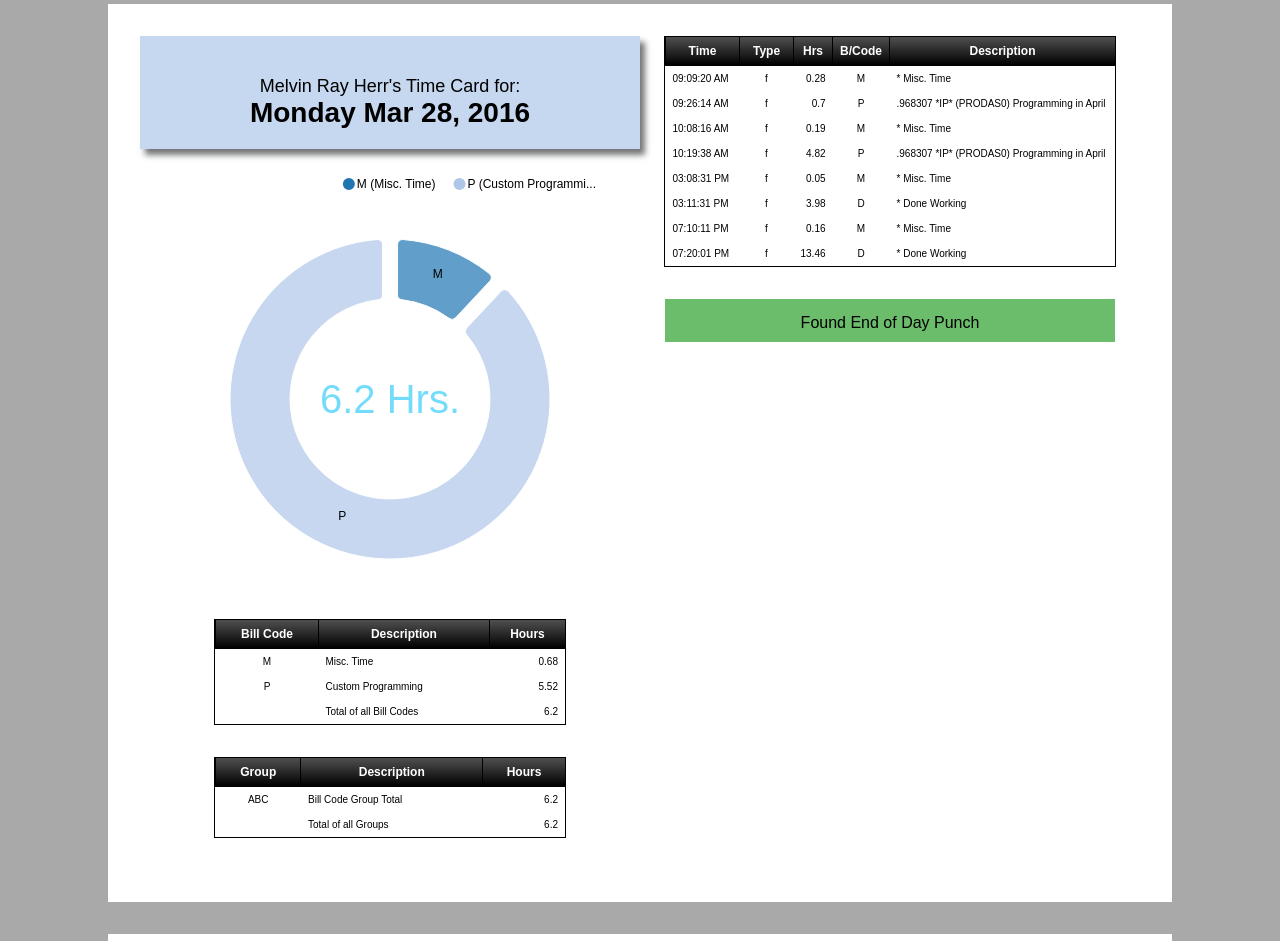
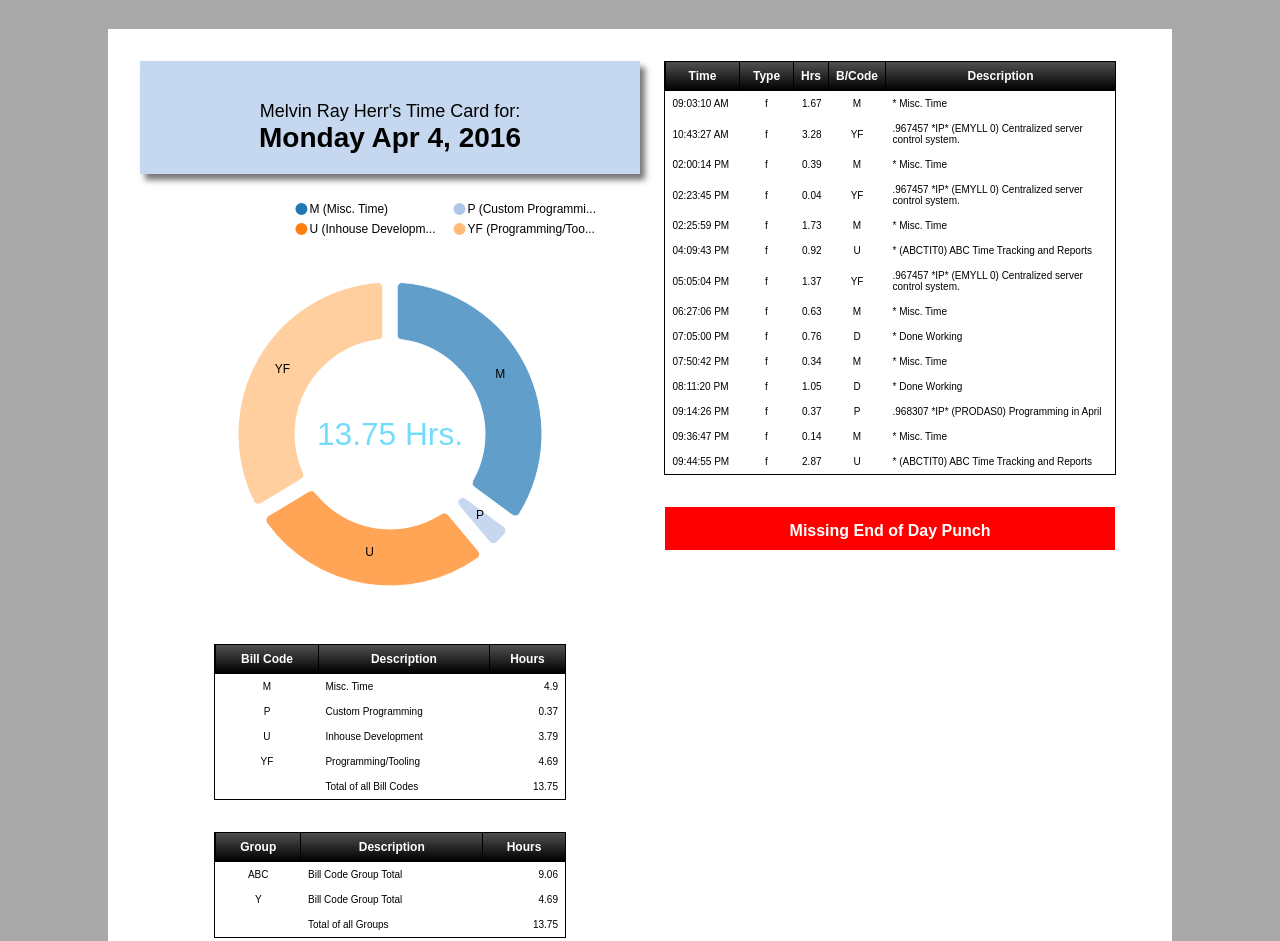
Before and after one commit to StillLearnin/stand-alone-html-report, a plain HTML site: page Melvin Ray Herr's Time Log for 04-04-2016 to 04-09-2016.html in a window 1280 px wide. Shown: the part 1220-2161 px from the top of the page. Drawn offline with Linux system fonts and the light colour scheme.

Commit message:
updated data for new week.

```diff
--- a/Melvin Ray Herr's Time Log for 03-28-2016 to 04-01-2016.html
+++ b/Melvin Ray Herr's Time Log for 04-04-2016 to 04-09-2016.html
@@ -3,200 +3,204 @@
 <head>    <script>var days = [
 {
     employee: "Melvin Ray Herr",
-    day: "2016-3-28",
+    day: "2016-4-4",
     clockPunches: [
-        { time: "09:09:20 AM", type: "f", hours: 0.28, billCode: "M", description: "* Misc. Time" },
-        { time: "09:26:14 AM", type: "f", hours: 0.70, billCode: "P", description: ".968307 *IP* (PRODAS0) Programming in April" },
-        { time: "10:08:16 AM", type: "f", hours: 0.19, billCode: "M", description: "* Misc. Time" },
-        { time: "10:19:38 AM", type: "f", hours: 4.82, billCode: "P", description: ".968307 *IP* (PRODAS0) Programming in April" },
-        { time: "03:08:31 PM", type: "f", hours: 0.05, billCode: "M", description: "* Misc. Time" },
-        { time: "03:11:31 PM", type: "f", hours: 3.98, billCode: "D", description: "* Done Working" },
-        { time: "07:10:11 PM", type: "f", hours: 0.16, billCode: "M", description: "* Misc. Time" },
-        { time: "07:20:01 PM", type: "f", hours: 13.46, billCode: "D", description: "* Done Working" }
+        { time: "09:03:10 AM", type: "f", hours: 1.67, billCode: "M", description: "* Misc. Time" },
+        { time: "10:43:27 AM", type: "f", hours: 3.28, billCode: "YF", description: ".967457 *IP* (EMYLL 0) Centralized server control system." },
+        { time: "02:00:14 PM", type: "f", hours: 0.39, billCode: "M", description: "* Misc. Time" },
+        { time: "02:23:45 PM", type: "f", hours: 0.04, billCode: "YF", description: ".967457 *IP* (EMYLL 0) Centralized server control system." },
+        { time: "02:25:59 PM", type: "f", hours: 1.73, billCode: "M", description: "* Misc. Time" },
+        { time: "04:09:43 PM", type: "f", hours: 0.92, billCode: "U", description: "* (ABCTIT0) ABC Time Tracking and Reports" },
+        { time: "05:05:04 PM", type: "f", hours: 1.37, billCode: "YF", description: ".967457 *IP* (EMYLL 0) Centralized server control system." },
+        { time: "06:27:06 PM", type: "f", hours: 0.63, billCode: "M", description: "* Misc. Time" },
+        { time: "07:05:00 PM", type: "f", hours: 0.76, billCode: "D", description: "* Done Working" },
+        { time: "07:50:42 PM", type: "f", hours: 0.34, billCode: "M", description: "* Misc. Time" },
+        { time: "08:11:20 PM", type: "f", hours: 1.05, billCode: "D", description: "* Done Working" },
+        { time: "09:14:26 PM", type: "f", hours: 0.37, billCode: "P", description: ".968307 *IP* (PRODAS0) Programming in April" },
+        { time: "09:36:47 PM", type: "f", hours: 0.14, billCode: "M", description: "* Misc. Time" },
+        { time: "09:44:55 PM", type: "f", hours: 2.87, billCode: "U", description: "* (ABCTIT0) ABC Time Tracking and Reports" }
     ],
+    missingEndOfDayPunch: true,
     billCodeTotals: {
         byBillCode: {
             details: [
-                { key: "M", description: "Misc. Time", hours: 0.68 },
-                { key: "P", description: "Custom Programming", hours: 5.52 }
+                { key: "M", description: "Misc. Time", hours: 4.90 },
+                { key: "P", description: "Custom Programming", hours: 0.37 },
+                { key: "U", description: "Inhouse Development", hours: 3.79 },
+                { key: "YF", description: "Programming/Tooling", hours: 4.69 }
             ],
-            total: 6.20
+            total: 13.75
         },
         byGroup: {
             details: [
-                { key: "ABC", description: "Bill Code Group Total", hours: 6.20 }
+                { key: "ABC", description: "Bill Code Group Total", hours: 9.06 },
+                { key: "Y", description: "Bill Code Group Total", hours: 4.69 }
             ],
-            total: 6.20
+            total: 13.75
         }
     }
 }
 ,
 {
     employee: "Melvin Ray Herr",
-    day: "2016-3-29",
+    day: "2016-4-5",
     clockPunches: [
-        { time: "08:47:44 AM", type: "f", hours: 0.83, billCode: "M", description: "* Misc. Time" },
-        { time: "08:57:13 AM", type: "p", hours: 1.58, billCode: "P", description: ".968245 *IP* (ZEIEQ 0) " },
-        { time: "11:06:43 AM", type: "p", hours: 0.48, billCode: "G", description: "* (AW) Anthony Witmer" },
-        { time: "11:40:53 AM", type: "f", hours: 0.73, billCode: "V", description: "* (.DV342000) Credit Card Fixes" },
-        { time: "12:24:41 PM", type: "f", hours: 0.80, billCode: "F", description: "* Food/Fellowship" },
-        { time: "01:12:51 PM", type: "f", hours: 0.69, billCode: "V", description: "* (.DV342000) Credit Card Fixes" },
-        { time: "01:54:25 PM", type: "f", hours: 0.40, billCode: "M", description: "* Misc. Time" },
-        { time: "02:18:38 PM", type: "f", hours: 1.95, billCode: "U", description: ".967140 *IP* (ABC) Upgrade to Version 15" },
-        { time: "04:06:58 PM", type: "p", hours: 0.04, billCode: "G", description: "* (AW) Anthony Witmer" },
-        { time: "04:09:47 PM", type: "p", hours: 0.02, billCode: "G", description: "* (AW) Anthony Witmer" },
-        { time: "04:19:08 PM", type: "f", hours: 0.30, billCode: "V", description: "* (.DV610000) Utilities / Input Fixes" },
-        { time: "04:37:22 PM", type: "f", hours: 1.17, billCode: "D", description: "* Done Working" },
-        { time: "05:47:40 PM", type: "f", hours: 0.32, billCode: "V", description: "* (.DV610000) Utilities / Input Fixes" },
-        { time: "06:06:41 PM", type: "f", hours: 0.31, billCode: "U", description: ".967140 *IP* (ABC) Upgrade to Version 15" },
-        { time: "06:25:07 PM", type: "f", hours: 2.24, billCode: "D", description: "* Done Working" },
-        { time: "08:39:45 PM", type: "f", hours: 0.53, billCode: "U", description: ".967140 *IP* (ABC) Upgrade to Version 15" },
-        { time: "09:11:24 PM", type: "f", hours: 0.26, billCode: "D", description: "* Done Working" },
-        { time: "09:26:58 PM", type: "f", hours: 1.39, billCode: "M", description: "* Misc. Time" },
-        { time: "10:50:04 PM", type: "f", hours: 0.20, billCode: "P", description: ".968307 *IP* (PRODAS0) Programming in April" },
-        { time: "11:01:46 PM", type: "f", hours: 0.24, billCode: "M", description: "* Misc. Time" },
-        { time: "11:15:58 PM", type: "f", hours: 0.65, billCode: "V", description: "* (.DV130000) Inventory Reports Fixes" },
-        { time: "11:55:00 PM", type: "f", hours: 0.84, billCode: "M", description: "* Misc. Time" }
+        { time: "00:37:13 AM", type: "f", hours: 0.14, billCode: "M", description: "* Misc. Time" },
+        { time: "00:45:30 AM", type: "f", hours: 8.11, billCode: "D", description: "* Done Working" },
+        { time: "08:52:12 AM", type: "f", hours: 0.48, billCode: "M", description: "* Misc. Time" },
+        { time: "09:16:25 AM", type: "p", hours: 0.11, billCode: "G", description: "* (KR) Karen Rissler" },
+        { time: "09:27:19 AM", type: "f", hours: 0.21, billCode: "U", description: "* (ABCTIT0) ABC Time Tracking and Reports" },
+        { time: "09:39:54 AM", type: "f", hours: 1.66, billCode: "M", description: "* Misc. Time" },
+        { time: "10:34:15 AM", type: "p", hours: 0.67, billCode: "G", description: "* (AW) Anthony Witmer" },
+        { time: "12:00:00 PM", type: "f", hours: 2.49, billCode: "G", description: "(KREROM0) ROBERT M KREIDER- Help Bob with his programming environments.       " },
+        { time: "01:22:11 PM", type: "p", hours: 0.01, billCode: "M", description: "* Misc. Time" },
+        { time: "02:30:00 PM", type: "f", hours: 0.51, billCode: "M", description: "* Misc. Time" },
+        { time: "03:00:18 PM", type: "f", hours: 2.51, billCode: "D", description: "* Done Working" },
+        { time: "05:30:57 PM", type: "f", hours: 0.70, billCode: "M", description: "* Misc. Time" },
+        { time: "06:12:36 PM", type: "f", hours: 0.11, billCode: "V", description: "* (.DV342000) Credit Card Fixes" },
+        { time: "06:19:21 PM", type: "f", hours: 0.08, billCode: "M", description: "* Misc. Time" },
+        { time: "06:24:10 PM", type: "f", hours: 0.28, billCode: "V", description: "* (.DV342008) MW Genius Interface" },
+        { time: "06:41:10 PM", type: "f", hours: 0.98, billCode: "D", description: "* Done Working" },
+        { time: "07:40:05 PM", type: "f", hours: 0.57, billCode: "M", description: "* Misc. Time" },
+        { time: "08:14:19 PM", type: "f", hours: 0.98, billCode: "V", description: "* (.DV342008) MW Genius Interface" },
+        { time: "09:13:00 PM", type: "f", hours: 1.02, billCode: "V", description: "* (.DV040000) Global Add-ons" },
+        { time: "10:13:55 PM", type: "f", hours: 1.00, billCode: "V", description: "* (.DV000001) Program Merge" },
+        { time: "11:13:47 PM", type: "f", hours: 0.58, billCode: "M", description: "* Misc. Time" },
+        { time: "11:48:18 PM", type: "f", hours: 7.43, billCode: "D", description: "* Done Working" }
     ],
-    missingEndOfDayPunch: true,
     billCodeTotals: {
         byBillCode: {
             details: [
-                { key: "F", description: "Food/Fellowship", hours: 0.80 },
-                { key: "G", description: "Give/Get Co-Worker Help", hours: 0.54 },
-                { key: "M", description: "Misc. Time", hours: 3.70 },
-                { key: "P", description: "Custom Programming", hours: 1.78 },
-                { key: "U", description: "Inhouse Development", hours: 2.79 },
-                { key: "V", description: "Development Time", hours: 2.69 }
+                { key: "G", description: "Give/Get Co-Worker Help", hours: 3.27 },
+                { key: "M", description: "Misc. Time", hours: 4.73 },
+                { key: "U", description: "Inhouse Development", hours: 0.21 },
+                { key: "V", description: "Development Time", hours: 3.39 }
             ],
-            total: 12.30
+            total: 11.60
         },
         byGroup: {
             details: [
-                { key: "ABC", description: "Bill Code Group Total", hours: 12.30 }
+                { key: "ABC", description: "Bill Code Group Total", hours: 11.60 }
             ],
-            total: 12.30
+            total: 11.60
         }
     }
 }
 ,
 {
     employee: "Melvin Ray Herr",
-    day: "2016-3-30",
+    day: "2016-4-6",
     clockPunches: [
-        { time: "00:45:15 AM", type: "f", hours: 9.18, billCode: "D", description: "* Done Working" },
-        { time: "09:55:49 AM", type: "f", hours: 0.13, billCode: "M", description: "* Misc. Time" },
-        { time: "10:03:47 AM", type: "f", hours: 0.07, billCode: "V", description: "* (.DV010000) Global Input" },
-        { time: "10:07:58 AM", type: "f", hours: 1.93, billCode: "P", description: ".968307 *IP* (PRODAS0) Programming in April" },
-        { time: "12:03:27 PM", type: "f", hours: 0.26, billCode: "M", description: "* Misc. Time" },
-        { time: "12:19:07 PM", type: "f", hours: 0.28, billCode: "P", description: ".968307 *IP* (PRODAS0) Programming in April" },
-        { time: "12:35:46 PM", type: "f", hours: 0.12, billCode: "V", description: "* (.DV724000) Client 4 Fixes" },
-        { time: "12:42:55 PM", type: "f", hours: 0.33, billCode: "D", description: "* Done Working" },
-        { time: "01:02:25 PM", type: "f", hours: 0.08, billCode: "M", description: "* Misc. Time" },
-        { time: "01:06:53 PM", type: "f", hours: 3.57, billCode: "P", description: ".968307 *IP* (PRODAS0) Programming in April" },
-        { time: "04:40:53 PM", type: "f", hours: 0.05, billCode: "M", description: "* Misc. Time" },
-        { time: "04:44:06 PM", type: "f", hours: 5.16, billCode: "D", description: "* Done Working" },
-        { time: "09:53:37 PM", type: "f", hours: 1.18, billCode: "M", description: "* Misc. Time" },
-        { time: "11:04:31 PM", type: "f", hours: 9.71, billCode: "D", description: "* Done Working" }
+        { time: "07:14:05 AM", type: "f", hours: 0.08, billCode: "M", description: "* Misc. Time" },
+        { time: "07:19:02 AM", type: "f", hours: 0.87, billCode: "D", description: "* Done Working" },
+        { time: "08:11:15 AM", type: "f", hours: 0.38, billCode: "M", description: "* Misc. Time" },
+        { time: "08:33:59 AM", type: "f", hours: 0.44, billCode: "D", description: "* Done Working" },
+        { time: "09:00:07 AM", type: "f", hours: 0.16, billCode: "M", description: "* Misc. Time" },
+        { time: "09:09:48 AM", type: "f", hours: 7.75, billCode: "P", description: ".968307 *IP* (PRODAS0) Programming in April" },
+        { time: "04:54:32 PM", type: "f", hours: 0.20, billCode: "V", description: "* (.DV040000) Global Add-ons" },
+        { time: "05:06:31 PM", type: "f", hours: 4.90, billCode: "D", description: "* Done Working" },
+        { time: "10:00:33 PM", type: "f", hours: 0.39, billCode: "M", description: "* Misc. Time" },
+        { time: "10:23:51 PM", type: "f", hours: 7.27, billCode: "D", description: "* Done Working" }
     ],
     billCodeTotals: {
         byBillCode: {
             details: [
-                { key: "M", description: "Misc. Time", hours: 1.70 },
-                { key: "P", description: "Custom Programming", hours: 5.78 },
-                { key: "V", description: "Development Time", hours: 0.19 }
+                { key: "M", description: "Misc. Time", hours: 1.01 },
+                { key: "P", description: "Custom Programming", hours: 7.75 },
+                { key: "V", description: "Development Time", hours: 0.20 }
             ],
-            total: 7.67
+            total: 8.96
         },
         byGroup: {
             details: [
-                { key: "ABC", description: "Bill Code Group Total", hours: 7.67 }
+                { key: "ABC", description: "Bill Code Group Total", hours: 8.96 }
             ],
-            total: 7.67
+            total: 8.96
         }
     }
 }
 ,
 {
     employee: "Melvin Ray Herr",
-    day: "2016-3-31",
+    day: "2016-4-7",
     clockPunches: [
-        { time: "08:47:10 AM", type: "f", hours: 1.90, billCode: "M", description: "* Misc. Time" },
-        { time: "08:59:01 AM", type: "p", hours: 0.00, billCode: "M", description: "* Misc. Time" },
-        { time: "09:09:43 AM", type: "p", hours: 0.13, billCode: "V", description: "* (.DV724000) Client 4 Fixes" },
-        { time: "10:49:16 AM", type: "f", hours: 0.47, billCode: "V", description: "* (.DV724000) Client 4 Fixes" },
-        { time: "10:59:38 AM", type: "p", hours: 0.72, billCode: "G", description: "* (AW) Anthony Witmer" },
-        { time: "12:00:25 PM", type: "f", hours: 0.24, billCode: "M", description: "* Misc. Time" },
-        { time: "12:14:41 PM", type: "f", hours: 0.33, billCode: "D", description: "* Done Working" },
-        { time: "12:34:39 PM", type: "f", hours: 0.43, billCode: "F", description: "* Food/Fellowship" },
-        { time: "01:00:18 PM", type: "f", hours: 0.83, billCode: "G", description: "* (AW) Anthony Witmer" },
-        { time: "01:50:03 PM", type: "f", hours: 0.39, billCode: "M", description: "* Misc. Time" },
-        { time: "02:13:19 PM", type: "f", hours: 1.03, billCode: "YF", description: ".968339 " },
-        { time: "03:15:01 PM", type: "f", hours: 2.39, billCode: "M", description: "* Misc. Time" },
-        { time: "04:38:49 PM", type: "p", hours: 0.10, billCode: "D", description: "* (AW) Anthony Witmer" },
-        { time: "05:44:01 PM", type: "f", hours: -9.23, billCode: "D", description: "* Done Working" }
+        { time: "05:40:15 AM", type: "f", hours: 1.67, billCode: "M", description: "* Misc. Time" },
+        { time: "07:20:37 AM", type: "f", hours: 0.22, billCode: "M", description: "* Misc. Time" },
+        { time: "07:33:38 AM", type: "f", hours: 0.93, billCode: "D", description: "* Done Working" },
+        { time: "08:29:21 AM", type: "f", hours: 0.05, billCode: "YF", description: ".967457 *IP* (EMYLL 0) Centralized server control system." },
+        { time: "08:32:14 AM", type: "f", hours: 0.47, billCode: "D", description: "* Done Working" },
+        { time: "09:00:12 AM", type: "f", hours: 0.73, billCode: "M", description: "* Misc. Time" },
+        { time: "09:43:58 AM", type: "f", hours: 0.14, billCode: "V", description: "* (.DV040000) Global Add-ons" },
+        { time: "09:52:06 AM", type: "f", hours: 1.37, billCode: "M", description: "* Misc. Time" },
+        { time: "11:13:32 AM", type: "p", hours: 0.01, billCode: "G", description: "* (KREROM0) ROBERT M KREIDER" },
+        { time: "11:14:22 AM", type: "p", hours: 1.28, billCode: "G", description: "* (KREROM0) ROBERT M KREIDER" },
+        { time: "12:31:53 PM", type: "f", hours: 0.38, billCode: "D", description: "* Done Working" },
+        { time: "12:54:33 PM", type: "f", hours: 0.12, billCode: "F", description: "* Food/Fellowship" },
+        { time: "01:01:35 PM", type: "f", hours: 1.33, billCode: "M", description: "* Misc. Time" },
+        { time: "01:02:03 PM", type: "p", hours: 1.76, billCode: "YF", description: ".967457 *IP* (EMYLL 0) Centralized server control system." },
+        { time: "02:48:25 PM", type: "p", hours: 0.02, billCode: "G", description: "* (AW) Anthony Witmer" },
+        { time: "02:50:01 PM", type: "p", hours: 2.96, billCode: "N", description: ".967897 " },
+        { time: "07:05:43 PM", type: "f", hours: 0.88, billCode: "D", description: "* Done Working" },
+        { time: "07:58:26 PM", type: "f", hours: 0.70, billCode: "P", description: ".968307 *IP* (PRODAS0) Programming in April" },
+        { time: "08:40:11 PM", type: "f", hours: 0.21, billCode: "M", description: "* Misc. Time" },
+        { time: "08:52:49 PM", type: "f", hours: 12.27, billCode: "D", description: "* Done Working" }
     ],
     billCodeTotals: {
         byBillCode: {
             details: [
-                { key: "F", description: "Food/Fellowship", hours: 0.43 },
-                { key: "G", description: "Give/Get Co-Worker Help", hours: 1.55 },
-                { key: "M", description: "Misc. Time", hours: 4.92 },
-                { key: "V", description: "Development Time", hours: 0.60 },
-                { key: "YF", description: "Programming/Tooling", hours: 1.03 }
+                { key: "F", description: "Food/Fellowship", hours: 0.12 },
+                { key: "G", description: "Give/Get Co-Worker Help", hours: 1.31 },
+                { key: "M", description: "Misc. Time", hours: 5.53 },
+                { key: "N", description: "Billable Time", hours: 2.96 },
+                { key: "P", description: "Custom Programming", hours: 0.70 },
+                { key: "V", description: "Development Time", hours: 0.14 },
+                { key: "YF", description: "Programming/Tooling", hours: 1.81 }
             ],
-            total: 8.53
+            total: 12.57
         },
         byGroup: {
             details: [
-                { key: "ABC", description: "Bill Code Group Total", hours: 7.50 },
-                { key: "Y", description: "Bill Code Group Total", hours: 1.03 }
+                { key: "ABC", description: "Bill Code Group Total", hours: 10.76 },
+                { key: "Y", description: "Bill Code Group Total", hours: 1.81 }
             ],
-            total: 8.53
+            total: 12.57
         }
     }
 }
 ,
 {
     employee: "Melvin Ray Herr",
-    day: "2016-4-1",
+    day: "2016-4-8",
     clockPunches: [
-        { time: "08:30:15 AM", type: "f", hours: 2.76, billCode: "M", description: "* Misc. Time" },
-        { time: "10:44:09 AM", type: "p", hours: 0.02, billCode: "G", description: "* (KR) Karen Rissler" },
-        { time: "10:45:15 AM", type: "p", hours: 0.00, billCode: "M", description: "* (MN) Mahlon Neuenschwander" },
-        { time: "10:47:20 AM", type: "p", hours: 0.98, billCode: "YF", description: ".968339 " },
-        { time: "11:52:38 AM", type: "p", hours: 0.16, billCode: "G", description: "* (AW) Anthony Witmer" },
-        { time: "12:25:44 PM", type: "f", hours: 1.15, billCode: "F", description: "* Food/Fellowship" },
-        { time: "01:34:45 PM", type: "f", hours: 0.03, billCode: "M", description: "* Misc. Time" },
-        { time: "01:36:27 PM", type: "f", hours: 0.30, billCode: "V", description: "* (.DV000001) Program Merge" },
-        { time: "01:37:04 PM", type: "p", hours: 0.07, billCode: "G", description: "* (AW) Anthony Witmer" },
-        { time: "01:55:38 PM", type: "p", hours: 0.01, billCode: "G", description: "* (AW) Anthony Witmer" },
-        { time: "01:56:23 PM", type: "p", hours: 0.11, billCode: "G", description: "* (AW) Anthony Witmer" },
-        { time: "02:04:48 PM", type: "p", hours: 0.29, billCode: "G", description: "* (AW) Anthony Witmer" },
-        { time: "02:22:40 PM", type: "f", hours: 1.01, billCode: "M", description: "* Misc. Time" },
-        { time: "03:22:59 PM", type: "f", hours: 0.36, billCode: "V", description: "* (.DV000001) Program Merge" },
-        { time: "03:44:21 PM", type: "f", hours: 0.76, billCode: "M", description: "* Misc. Time" },
-        { time: "04:30:05 PM", type: "f", hours: 64.55, billCode: "D", description: "* Done Working" }
+        { time: "09:08:55 AM", type: "f", hours: 1.55, billCode: "M", description: "* Misc. Time" },
+        { time: "09:33:01 AM", type: "p", hours: 0.60, billCode: "V", description: "* (.DV910000) Meetings/Conf Calls" },
+        { time: "10:24:30 AM", type: "p", hours: 0.16, billCode: "G", description: "* (AW) Anthony Witmer" },
+        { time: "10:39:05 AM", type: "p", hours: 0.76, billCode: "N", description: ".968374 *WC* (CHRLIP0) " },
+        { time: "12:12:34 PM", type: "f", hours: 0.74, billCode: "F", description: "* Food/Fellowship" },
+        { time: "12:56:55 PM", type: "f", hours: 0.98, billCode: "G", description: "* Give/Get Co-Worker Help" },
+        { time: "01:16:59 PM", type: "p", hours: 2.12, billCode: "V", description: "* (.DV910000) Meetings/Conf Calls" },
+        { time: "04:02:13 PM", type: "p", hours: 0.03, billCode: "M", description: "* Misc. Time" },
+        { time: "04:04:20 PM", type: "f", hours: 0.13, billCode: "M", description: "* Misc. Time" },
+        { time: "04:12:18 PM", type: "f", hours: 64.50, billCode: "D", description: "* Done Working" }
 
 
     ],
     billCodeTotals: {
         byBillCode: {
             details: [
-                { key: "F", description: "Food/Fellowship", hours: 1.15 },
-                { key: "G", description: "Give/Get Co-Worker Help", hours: 0.66 },
-                { key: "M", description: "Misc. Time", hours: 4.56 },
-                { key: "V", description: "Development Time", hours: 0.66 },
-                { key: "YF", description: "Programming/Tooling", hours: 0.98 }
+                { key: "F", description: "Food/Fellowship", hours: 0.74 },
+                { key: "G", description: "Give/Get Co-Worker Help", hours: 1.14 },
+                { key: "M", description: "Misc. Time", hours: 1.71 },
+                { key: "N", description: "Billable Time", hours: 0.76 },
+                { key: "V", description: "Development Time", hours: 2.72 }
             ],
-            total: 8.01
+            total: 7.07
         },
         byGroup: {
             details: [
-                { key: "ABC", description: "Bill Code Group Total", hours: 7.03 },
-                { key: "Y", description: "Bill Code Group Total", hours: 0.98 }
+                { key: "ABC", description: "Bill Code Group Total", hours: 7.07 }
             ],
-            total: 8.01
+            total: 7.07
         }
     }
 }
@@ -205,25 +209,27 @@ var grandTotals = {
     billCodeTotals: {
         byBillCode: {
             details: [
-                { key: "F", description: "Food/Fellowship", hours: 2.38 },
-                { key: "G", description: "Give/Get Co-Worker Help", hours: 2.75 },
-                { key: "M", description: "Misc. Time", hours: 15.56 },
-                { key: "P", description: "Custom Programming", hours: 13.08 },
-                { key: "U", description: "Inhouse Development", hours: 2.79 },
-                { key: "V", description: "Development Time", hours: 4.14 },
-                { key: "YF", description: "Programming/Tooling", hours: 2.01 }
+                { key: "F", description: "Food/Fellowship", hours: 0.86 },
+                { key: "G", description: "Give/Get Co-Worker Help", hours: 5.72 },
+                { key: "M", description: "Misc. Time", hours: 17.88 },
+                { key: "N", description: "Billable Time", hours: 3.72 },
+                { key: "P", description: "Custom Programming", hours: 8.82 },
+                { key: "U", description: "Inhouse Development", hours: 4.00 },
+                { key: "V", description: "Development Time", hours: 6.45 },
+                { key: "YF", description: "Programming/Tooling", hours: 6.50 }
             ],
-            total: 42.71
+            total: 53.95
         },
         byGroup: {
             details: [
-                { key: "ABC", description: "Bill Code Group Total", hours: 40.70 },
-                { key: "Y", description: "Bill Code Group Total", hours: 2.01 }
+                { key: "ABC", description: "Bill Code Group Total", hours: 47.45 },
+                { key: "Y", description: "Bill Code Group Total", hours: 6.50 }
             ],
-            total: 42.71
+            total: 53.95
         }
     }
 }
+
 
 </script>
 
```
Also changed, not shown: data.js (+134 -129 lines).
